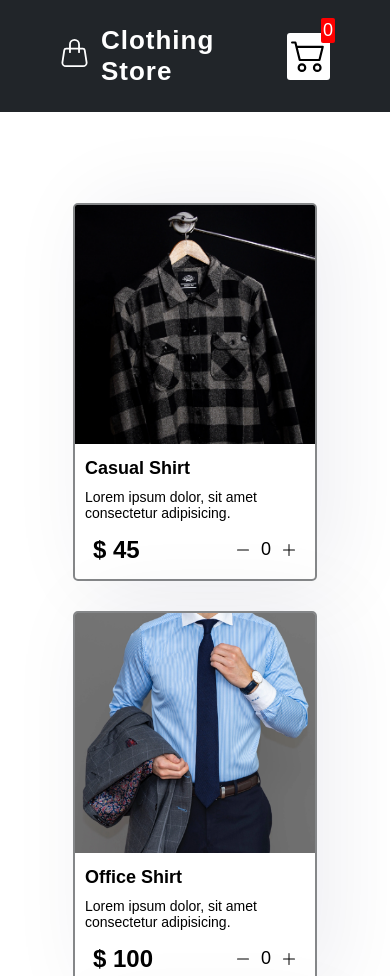
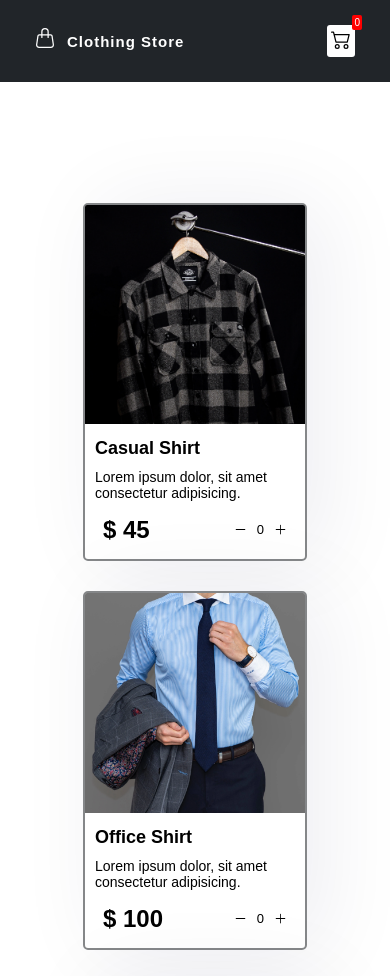
Before and after one commit to connectsaqib/Shopping-cart-store, a plain HTML site: page index.html in a window 390 px wide. Shown: the top 976 px of the page. Drawn offline with Linux system fonts and the light colour scheme.

Commit message:
latest commit

```diff
--- a/src/css/style.css
+++ b/src/css/style.css
@@ -97,6 +97,7 @@ body {
   cursor: pointer;
 }
 
+
 /**
 * ! Shop styles are here
 **/
@@ -109,17 +110,7 @@ body {
   margin-bottom: 40px;
 }
 
-@media (max-width: 1080px) {
-  .shop {
-    grid-template-columns: repeat(2, 244px);
-  }
-}
 
-@media (max-width: 550px) {
-  .shop {
-    grid-template-columns: repeat(1, 244px);
-  }
-}
 
 .item {
   border: 2px solid #2125298c;
@@ -127,6 +118,7 @@ body {
   box-shadow: 18px 0px 87px 0px rgba(9.999999999999996, 15.000000000000034, 70, 0.07);
 
 }
+
 
 .item>.details {
   display: flex;
@@ -145,10 +137,11 @@ body {
   font-size: 14px;
 
 }
-.item> img {
+
+.item>img {
   width: 100%;
   border-radius: 2px 2px 0 0;
-
+  object-fit: cover;
 }
 
 .price {
@@ -183,14 +176,16 @@ body {
   margin: 20vh 0 3vh 0;
 }
 
-.label > h2 {
+.label>h2 {
   color: #212529;
 }
 
 
 
 
-.homeBtn, .checkout, .clear {
+.homeBtn,
+.checkout,
+.clear {
   background-color: #212529;
   color: #fff;
   border: none;
@@ -200,10 +195,12 @@ body {
   cursor: pointer;
   font-size: 15px;
 }
+
 .checkout {
   background-color: #69e969;
 }
-.clear{
+
+.clear {
   background-color: #ff4321;
 }
 
@@ -261,3 +258,75 @@ body {
   cursor: pointer;
   text-transform: lowercase;
 }
+
+
+
+@media (max-width: 1080px) {
+  .shop {
+    grid-template-columns: repeat(2, 244px);
+  }
+}
+
+@media (max-width: 550px) {
+  .shop {
+    grid-template-columns: repeat(1, 224px);
+  }
+
+  .navbar {
+    padding: 25px 35px;
+  }
+
+  .navbar a h2,
+  .label>h2 {
+    font-size: 15px;
+  }
+
+  .homeBtn,
+  .checkout,
+  .clear {
+    font-size: 10px;
+  }
+
+  .cart>img,
+  .buttons>img {
+    width: 20px;
+  }
+
+  .logo img {
+    width: 20px;
+  }
+
+  .title-price p,
+  .details h3,
+  .buttons>.quantity,
+  .card-item-price {
+    font-size: 13px;
+  }
+
+  .x-btn {
+    top: -12px;
+    right: -9px;
+  }
+  .title-price-x, .title-price {
+    gap: 7px;
+    margin-right: 3px;
+}
+.shopping-cart {
+  grid-template-columns: repeat(1, 300px);
+}
+.buttons>img {
+  width: 13px;
+}
+.cart-item>.details {
+  gap: 16px;
+}
+
+.cartAmount {
+  top: -10px;
+  right: -7px;
+  font-size: 10px;
+}
+
+
+
+}
--- a/src/js/data.js
+++ b/src/js/data.js
@@ -37,49 +37,49 @@ let shopItemsData = [
   },
   {
     id: "606",
-    name: "Casual shoes",
+    name: "Casual t-shirt",
     price: 200,
     desc: "Lorem ipsum dolor sit amet consectetur adipisicing.",
     img: "images/img-6.webp",
   },
   {
     id: "707",
-    name: "black suit",
+    name: "Black suit",
     price: 450,
     desc: "Lorem ipsum dolor sit amet consectetur adipisicing.",
     img: "images/img-7.webp",
   },
   {
     id: "808",
-    name: "polo shirt",
+    name: "Polo shirt",
     price: 45,
     desc: "Lorem ipsum dolor sit amet consectetur adipisicing.",
     img: "images/img-8.webp",
   },
   {
     id: "909",
-    name: "denim shirt",
+    name: "Denim shirt",
     price: 85,
     desc: "Lorem ipsum dolor sit amet consectetur adipisicing.",
     img: "images/img-9.webp",
   },
   {
     id: "1001",
-    name: "denim pants",
+    name: "Denim pants",
     price: 120,
     desc: "Lorem ipsum dolor sit amet consectetur adipisicing.",
     img: "images/img-10.webp",
   },
   {
     id: "2002",
-    name: "basic cap",
+    name: "Basic cap",
     price: 35,
     desc: "Lorem ipsum dolor sit amet consectetur adipisicing.",
     img: "images/img-11.webp",
   },
   {
     id: "3003",
-    name: "leather boots",
+    name: "Casual suit",
     price: 350,
     desc: "Lorem ipsum dolor sit amet consectetur adipisicing.",
     img: "images/img-12.webp",
--- a/src/js/main.js
+++ b/src/js/main.js
@@ -12,7 +12,7 @@ let generateShop = () => {
       let search = basket.find((y) => y.id == id) || [];
       return `
       <div id=product-id-${id} class="item">
-      <img width="240" src=${img} alt="">
+      <img src=${img} alt="">
       <div class="details">
         <h3>${name}</h3>
         <p>${desc}</p>
```
Also changed, not shown: images/img-12.webp, images/img-13.webp (added), images/img-14.webp (added), images/img-6.webp.
